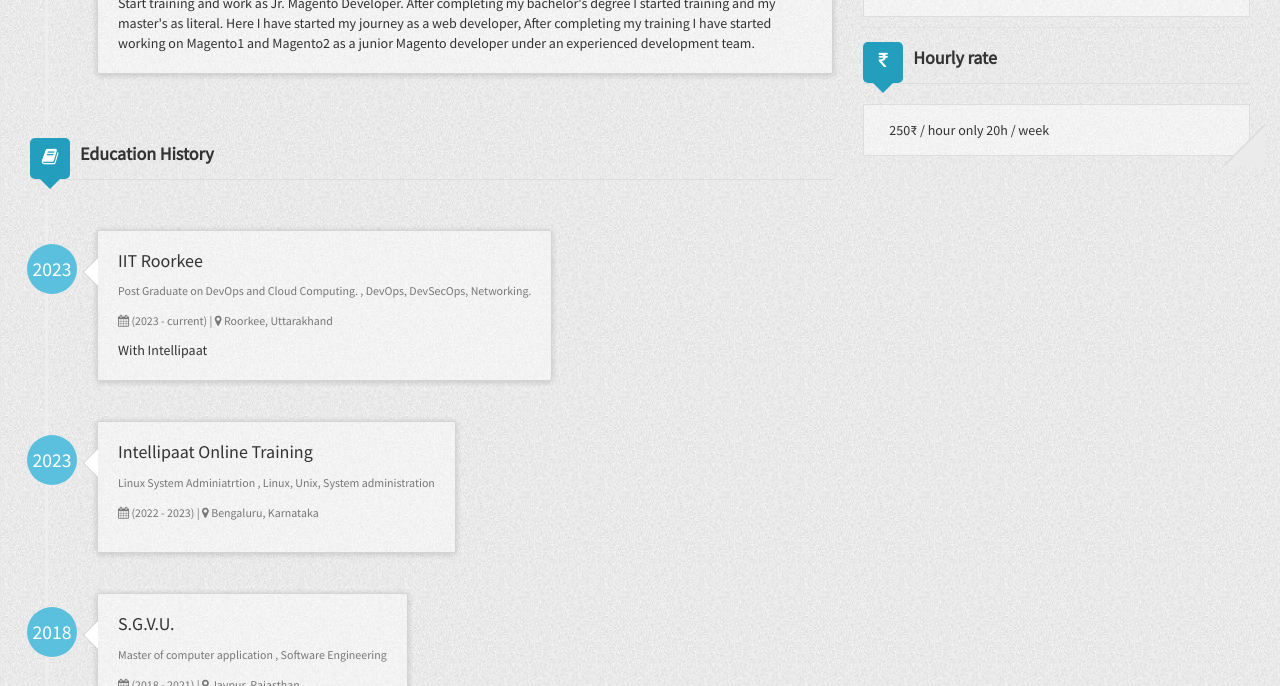
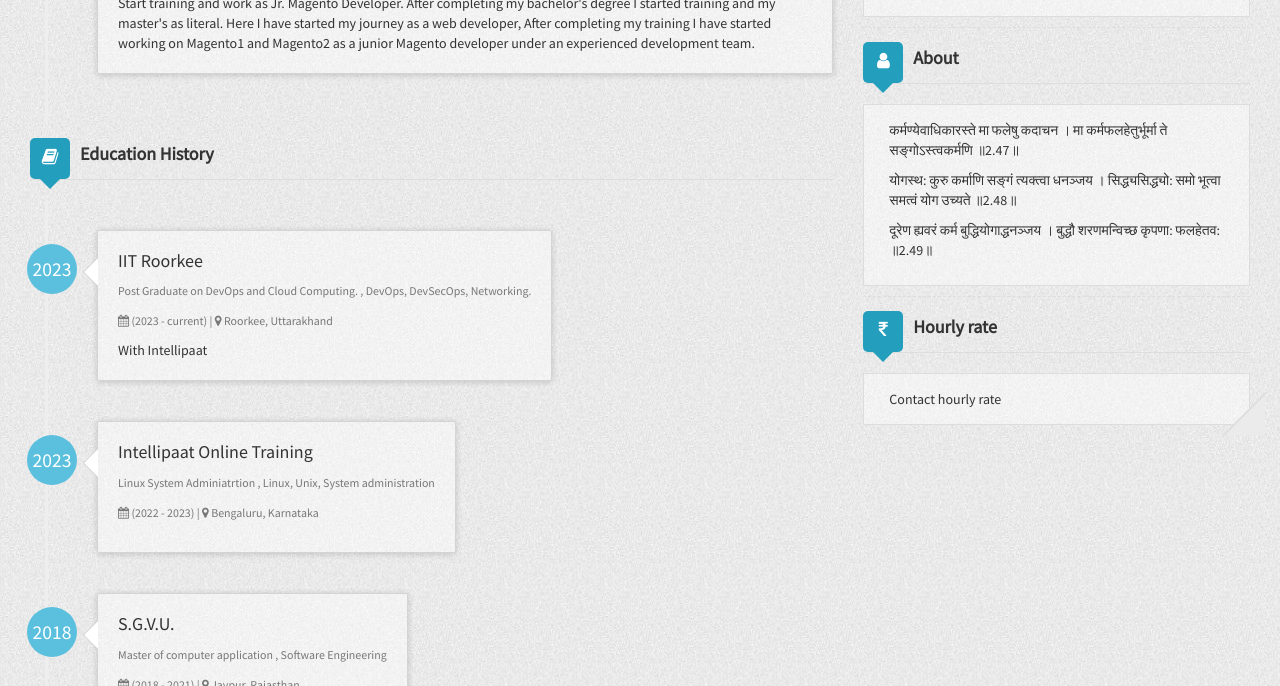
Before and after one commit to bhaveshpp/bhaveshpp.github.io, a Jekyll site: the page built from index.html, in a window 1280 px wide and 900 px high, scrolled down 1128 px, cut to the strip 214-900 px from the top of the window. Built offline with Jekyll 4.4.1, drawn with Linux system fonts in a browser that asks for light colours; nearby versions of some CDN libraries.

Commit message:
Update index.html

```diff
--- a/index.html
+++ b/index.html
@@ -259,10 +259,16 @@
                 <iframe src="https://www.google.com/maps/embed?pb=!1m18!1m12!1m3!1d238132.67341787703!2d72.65713476175519!3d21.159440237606383!2m3!1f0!2f0!3f0!3m2!1i1024!2i768!4f13.1!3m3!1m2!1s0x3be04e59411d1563%3A0xfe4558290938b042!2sSurat%2C%20Gujarat!5e0!3m2!1sen!2sin!4v1710171188409!5m2!1sen!2sin" width="100%" height="100%" style="border:0;" allowfullscreen="" loading="lazy" referrerpolicy="no-referrer-when-downgrade"></iframe>
             </div>
             <div class="deviter"></div>
+            <h3 class="title with-icon"><span class="fa fa-user cat-title"></span> About</h3>
+            <div class="grid-block">
+                <p>कर्मण्येवाधिकारस्ते मा फलेषु कदाचन । मा कर्मफलहेतुर्भूर्मा ते सङ्गोऽस्त्वकर्मणि ॥2.47॥</p>
+                <p>योगस्थ: कुरु कर्माणि सङ्गं त्यक्त्वा धनञ्जय । सिद्ध्यसिद्ध्यो: समो भूत्वा समत्वं योग उच्यते ॥2.48॥</p>
+                <p>दूरेण ह्यवरं कर्म बुद्धियोगाद्धनञ्जय । बुद्धौ शरणमन्विच्छ कृपणा: फलहेतव: ॥2.49॥</p>
+            </div>
+            <div class="deviter"></div>
             <h3 class="title with-icon"><span class="fa fa-inr cat-title"></span> Hourly rate</h3>
             <div class="grid-block">
-                <span>250₹ / hour only</span>
-                <span>20h / week</span>
+                <span>Contact hourly rate</span>
             </div>
         </div>
     </div>
```
